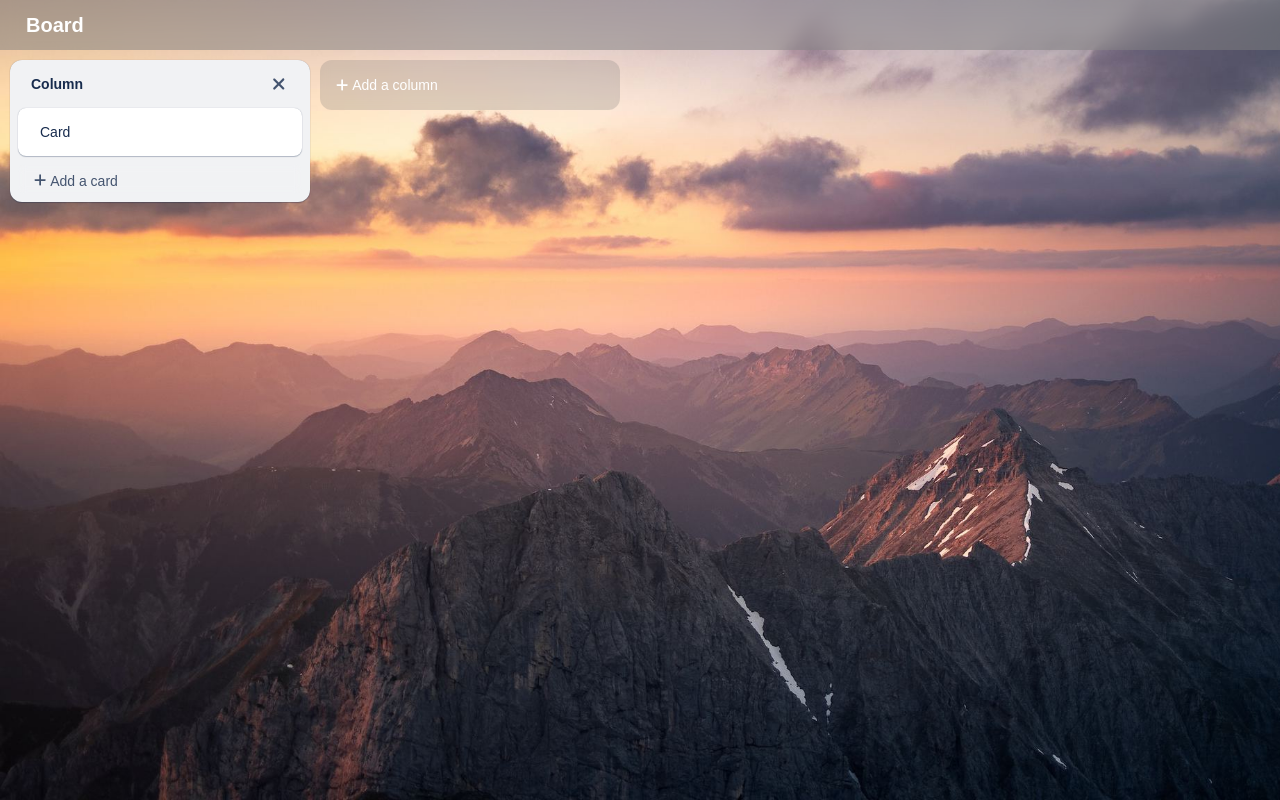
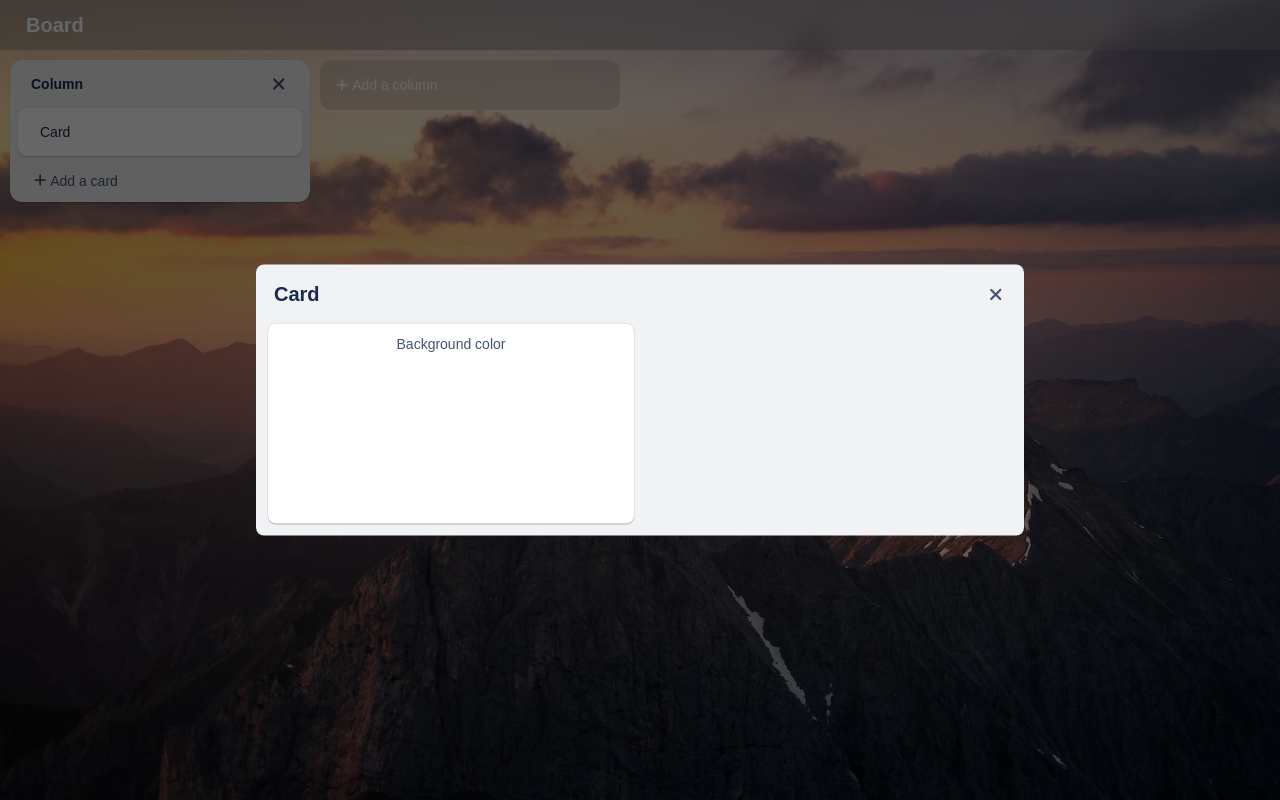
Before and after one commit to Tapio-adro/tasks-board, a React (Vite) app: page / in a window 1280 px wide. Built offline with nearby package versions, Linux system fonts and the light colour scheme.

Commit message:
Working on Appearance Editor

```diff
--- a/src/components/AppearanceEditor.tsx
+++ b/src/components/AppearanceEditor.tsx
@@ -5,6 +5,12 @@ import { BoardColumn, Card } from '../assets/shared/types';
 import RenamableField from './RenamableField';
 import { useBoardColumnsDispatch } from '../contexts/BoardColumnsContext';
 import { XMark } from '../assets/shared/sharedComponents';
+import { useBoardData } from '../contexts/BoardDataContext';
+
+
+interface ColorButtonProps {
+  readonly $color: string;
+}
 
 const StyledEditor = styled.div`
   padding: 12px;
@@ -15,6 +21,7 @@ const EditorTitle = styled.div`
   display: flex;
   align-items: center;
   color: ${(props) => props.theme.colors.titleText};
+  margin-bottom: 12px;
   input, .title {
     font-weight: bold;
     font-size: 20px;
@@ -24,6 +31,29 @@ const EditorTitle = styled.div`
   >div:not(.title) {
     flex: 1;
   }
+`;
+const EditorContent = styled.div`
+  display: flex;
+  column-gap: 12px;
+`;
+const EditorHalf = styled.div`
+  flex: 1;
+  min-height: 100px;
+`;
+const EditorSection = styled.section`
+  background-color: #fff;
+  box-shadow: ${(props) => props.theme.boxShadow};
+  border-radius: 8px;
+  min-height: 200px;
+  padding: 8px;
+`;
+const SectionTitle = styled.div`
+  color: ${(props) => props.theme.colors.buttonGrayText};
+  text-align: center;
+  padding: 4px;
+`;
+const ColorButton = styled.button<ColorButtonProps>`
+  background-color: ${props => props.$color};
 `;
 
 export interface AppearanceEditorProps {
@@ -35,6 +65,7 @@ export interface AppearanceEditorProps {
 
 const AppearanceEditor: React.FC<AppearanceEditorProps> = ({ column, card, ...props }) => {
   const boardColumnsDispatch = useBoardColumnsDispatch();
+  const boardData = useBoardData();
 
   function renameCard(newTitle: string) {
     boardColumnsDispatch({
@@ -44,6 +75,10 @@ const AppearanceEditor: React.FC<AppearanceEditorProps> = ({ column, card, ...pr
       newTitle
     })
   }
+
+  const colorButtons = boardData?.backgroundColors.map((color) => {
+
+  });
 
   return (
     <Modal
@@ -58,6 +93,14 @@ const AppearanceEditor: React.FC<AppearanceEditorProps> = ({ column, card, ...pr
             />
           <XMark onClick={() => props.onClose()}/>
         </EditorTitle>
+        <EditorContent>
+          <EditorHalf>
+            <EditorSection>
+              <SectionTitle>Background color</SectionTitle>
+            </EditorSection>
+          </EditorHalf>
+          <EditorHalf></EditorHalf>
+        </EditorContent>
       </StyledEditor>
     </Modal>
   );
--- a/src/components/CardComponent.tsx
+++ b/src/components/CardComponent.tsx
@@ -59,11 +59,9 @@ export default function CardComponent({column, card}: CardComponentProps) {
   const {openAppearanceEditor} = useAppearanceEditor();
   const boardColumnsDispatch = useBoardColumnsDispatch();
   const renamableFieldRef = useRef<RenamableFieldHandle>(null);
-  const boardData = useBoardData();
 
   useEffect(() => {
-    // openAppearanceEditor({card, column});
-    console.log(boardData?.backgroundColors);
+    openAppearanceEditor({card, column});
   }, [])
 
   function renameCard(newTitle: string) {
--- a/src/components/Modal.tsx
+++ b/src/components/Modal.tsx
@@ -12,10 +12,9 @@ const Background = styled.div<BackgroundProps>`
   left: 0;
   width: 100%;
   height: 100%;
-  background-color: rgba(0, 0, 0, 0.5);
+  background-color: rgba(0, 0, 0, 0.6);
   z-index: 1;
 `;
-
 const ModalContent = styled.div`
   position: fixed;
   top: 50%;
```
